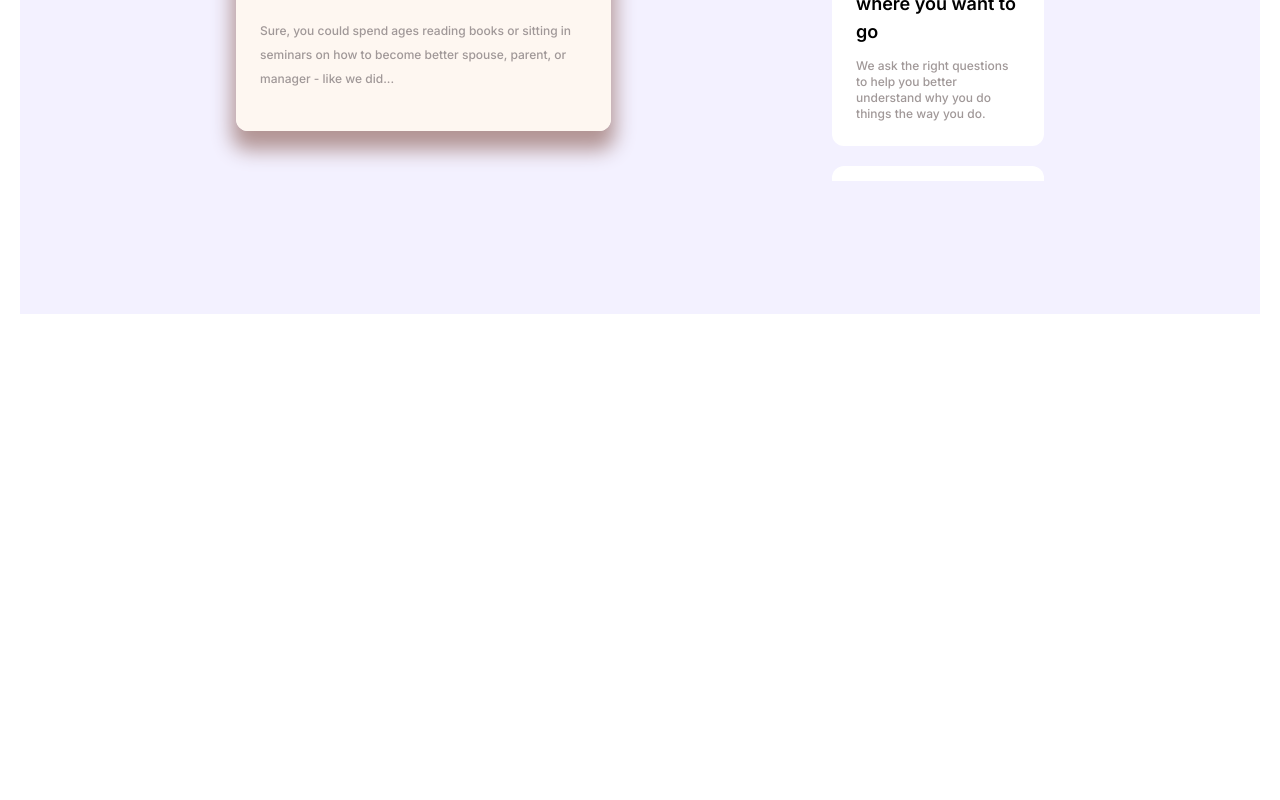
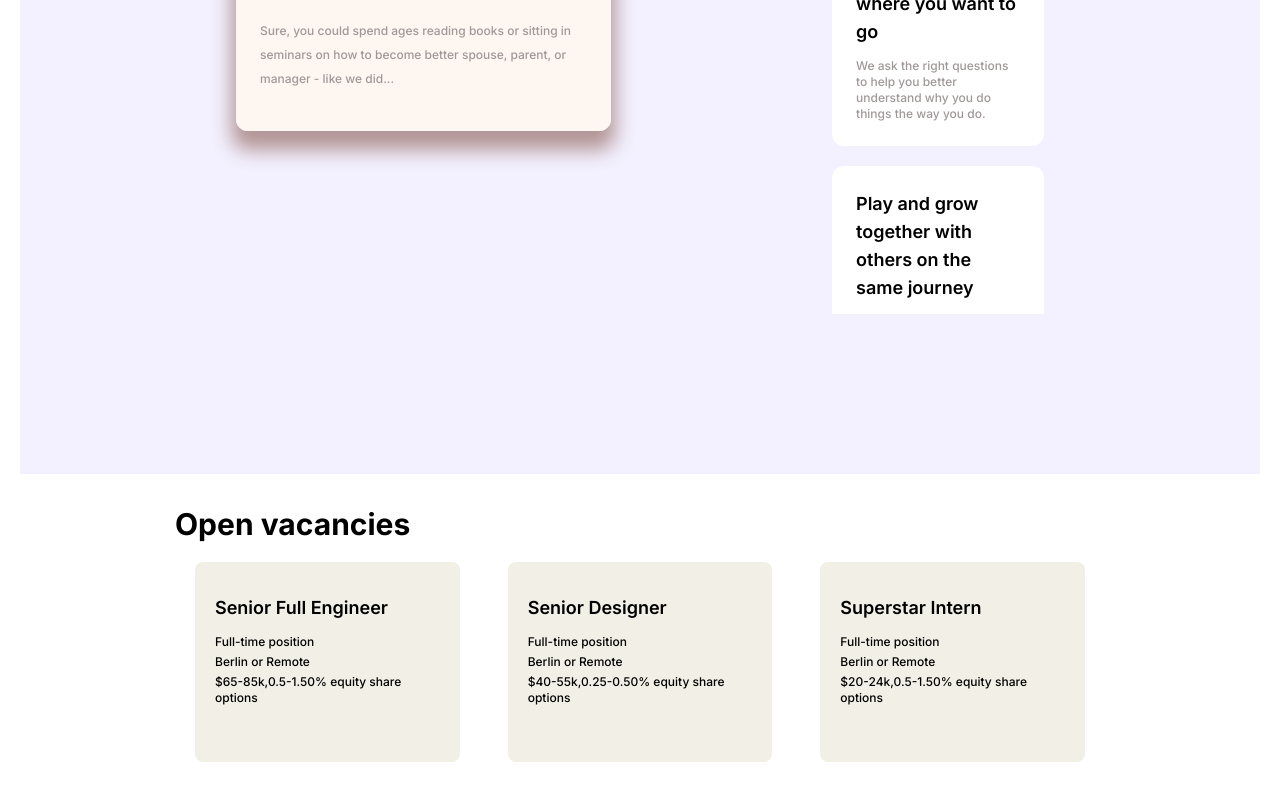
Before and after one commit to Dibyas98/Nxtjob.ai, a Next.js app: page / in a window 1280 px wide. Shown: the part 1894-2694 px from the top of the page. Before the commit the page ends 2208 px from the top, so only its background shows below. Built offline with nearby package versions, Linux system fonts and the light colour scheme.

Commit message:
vacencies

```diff
--- /dev/null
+++ b/app/component/vaccencies/Vaccencies.tsx
@@ -0,0 +1,44 @@
+import React from 'react'
+import { MainBox } from "../ui/index"
+import VacenciCard from './VacenciCard'
+function Vaccencies(): React.ReactNode {
+    const vac: {
+        post_name: string,
+        time?: string,
+        type?: string,
+        salary: string
+    }[] = [
+            {
+                post_name: 'Senior Full Engineer',
+                salary: '$65-85k,0.5-1.50% equity share options'
+            },
+            {
+                post_name: 'Senior Designer',
+                salary: '$40-55k,0.25-0.50% equity share options'
+            },
+            {
+                post_name: 'Superstar Intern',
+                salary: '$20-24k,0.5-1.50% equity share options'
+            }
+        ]
+    return (
+        <MainBox>
+            <main className='w-full h-[60vh] flex justify-center py-8'>
+                <section className='w-full lg:w-3/4'>
+                    <h1 className='w-full text-3xl font-bold'>Open vacancies</h1>
+                    <div className='flex flex-col md:flex-row lg:flex-row w-full gap-5 md:gap-2 h-[30vh] overflow-y-scroll lg:h-auto lg:overflow-auto'>
+                        {
+                            vac.map((ele, idx) => {
+                                return <div className='w-full md:w-2/5 lg:w-2/5 p-5'>
+                                    <VacenciCard post_name={ele.post_name} salary={ele.salary} />
+                                </div>
+                            })
+                        }
+                    </div>
+                </section>
+            </main>
+        </MainBox>
+    )
+}
+
+export default Vaccencies
--- /dev/null
+++ b/app/component/vaccencies/VacenciCard.tsx
@@ -0,0 +1,22 @@
+import React from 'react'
+type Props = {
+    post_name:string,
+    time?:string,
+    type?:string,
+    salary:string
+}
+function VacenciCard({post_name,time='Full-time position',type='Berlin or Remote',salary}:Props):React.ReactNode {
+  return (
+    <div className='w-full bg-[#f2f0e6] p-5 rounded-lg h-[200px]'>
+        <h1 className='text-lg font-semibold py-3'>{post_name}</h1>
+        <ul className='text-xs font-medium flex flex-col gap-1'>
+            <li>{time}</li>
+            <li>{type}</li>
+            <li>{salary}</li>
+        </ul>
+
+    </div>
+  )
+}
+
+export default VacenciCard
--- a/app/component/workwithus/WorkWithUs.tsx
+++ b/app/component/workwithus/WorkWithUs.tsx
@@ -48,7 +48,7 @@ function WorkWithUs() {
     ]
     return (
         <MainBox>
-            <main className='bg-[#f3f1ff] w-full lg:h-[100vh] xl:h-[90vh]  py-5 flex flex-col lg:flex-row xl:flex-row lg:px-44 gap-10 lg:gap-0 px-3'>
+            <main className='bg-[#f3f1ff] w-full lg:h-[120vh] xl:h-[110vh]  py-5 flex flex-col lg:flex-row xl:flex-row lg:px-44 gap-10 lg:gap-0 px-3'>
                 <div className='w-full md:px-10 flex flex-col gap-6 rounded-lg'>
                     <Title title='Work with us' className='text-5xl'></Title>
                     <div className='w-full flex '>
--- a/app/page.tsx
+++ b/app/page.tsx
@@ -4,6 +4,7 @@ import WorkWithUs from "./component/workwithus/WorkWithUs";
 import BeforeWeGetStart from "./component/beforewegetstart/BeforeWeGetStart";
 import BeTheBest from "./component/bethebest/BeTheBest";
 import EqBeatIq from "./component/eqbeatiq/EqBeatIq";
+import Vaccencies from "./component/vaccencies/Vaccencies";
 
 export default function Home() {
   return (
@@ -14,6 +15,7 @@ export default function Home() {
         <BeTheBest></BeTheBest>
         <BeforeWeGetStart></BeforeWeGetStart>
         <WorkWithUs />
+        <Vaccencies/>
       </section>
     </>
   );
```
